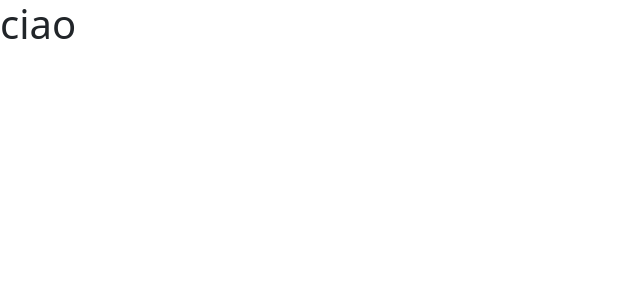
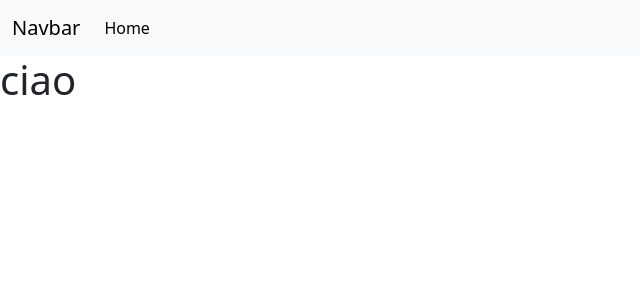
Before and after one commit to anashamimi/vite-game-creator, a Vue app: page / in a window 1280 px wide. Shown: the top 300 px of the page, without its empty margins (0-640 px from the left). Built offline with nearby package versions, Linux system fonts and the light colour scheme.

Commit message:
add header

```diff
--- a/src/App.vue
+++ b/src/App.vue
@@ -1,12 +1,17 @@
 <template>
   <div>
+    <HeaderApp/>
     <h1>ciao</h1>
   </div>
 </template>
 
 <script>
+import HeaderApp from './components/HeaderApp.vue';
   export default {
-    name: 'App'
+    name: 'App',
+    components: {
+    HeaderApp,
+}
   }
 </script>
 
--- a/src/components/HeaderApp.vue
+++ b/src/components/HeaderApp.vue
@@ -1,15 +1,26 @@
 <template>
-    <div>
-
-    </div>
+    <nav class="navbar navbar-expand-lg navbar-light bg-light">
+        <div class="container-fluid">
+            <a class="navbar-brand" href="#">Navbar</a>
+            <button class="navbar-toggler" type="button" data-bs-toggle="collapse" data-bs-target="#navbarNav"
+                aria-controls="navbarNav" aria-expanded="false" aria-label="Toggle navigation">
+                <span class="navbar-toggler-icon"></span>
+            </button>
+            <div class="collapse navbar-collapse" id="navbarNav">
+                <ul class="navbar-nav">
+                    <li class="nav-item">
+                        <a class="nav-link active" aria-current="page" href="#">Home</a>
+                    </li>
+                </ul>
+            </div>
+        </div>
+    </nav>
 </template>
 
 <script>
-    export default {
-        name: 'HeaderApp',
-    }
+export default {
+    name: 'HeaderApp',
+}
 </script>
 
-<style lang="scss" scoped>
-
-</style>
+<style lang="scss" scoped></style>
```
